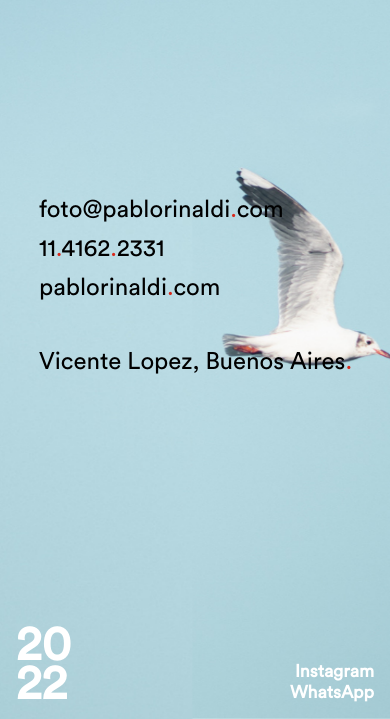
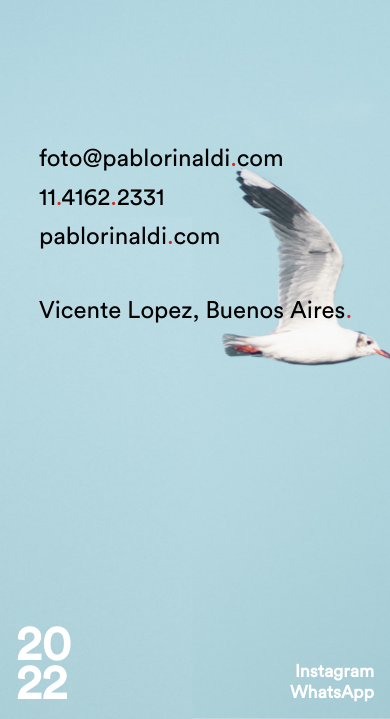
Before and after one commit to cuervofran/pablorinaldi, a website: page pages/contacto.html in a window 390 px wide. Shown: the part 125-844 px from the top of the page. Drawn offline with Linux system fonts and the light colour scheme.

Commit message:
Fixing bugs v2

```diff
--- a/scss/_media-queries.scss
+++ b/scss/_media-queries.scss
@@ -227,7 +227,7 @@
     #contact {
         .contact-info{
             font-size: 1.5rem;
-            padding-top: 38vh;
+            padding-top: 32vh;
         }
     }
 
@@ -239,7 +239,6 @@
            .year-black p {
                 font-size: 3rem;
                 padding: 0;
-
            }
 
             .year p {
@@ -247,7 +246,9 @@
                 padding: 0;
             }
 
-            .social-links {
+
+
+            /* .social-links {
                 display: flex;
                 justify-content: end;
                 flex-direction: column;
@@ -258,7 +259,7 @@
                         font-size: 1.1rem;
 
                     }
-                }
+                } */
         }
     }
 }
```
Also changed, not shown: styles/styles.css.
